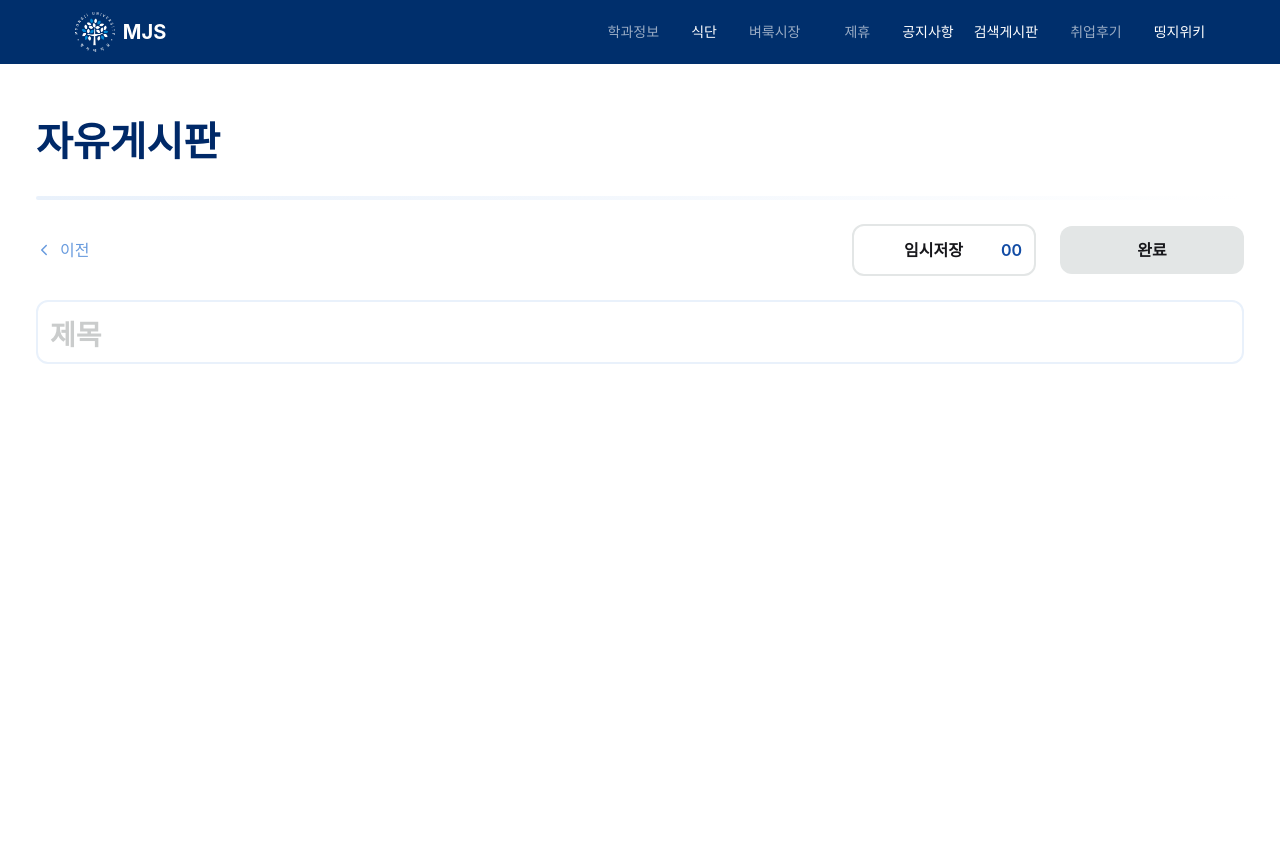
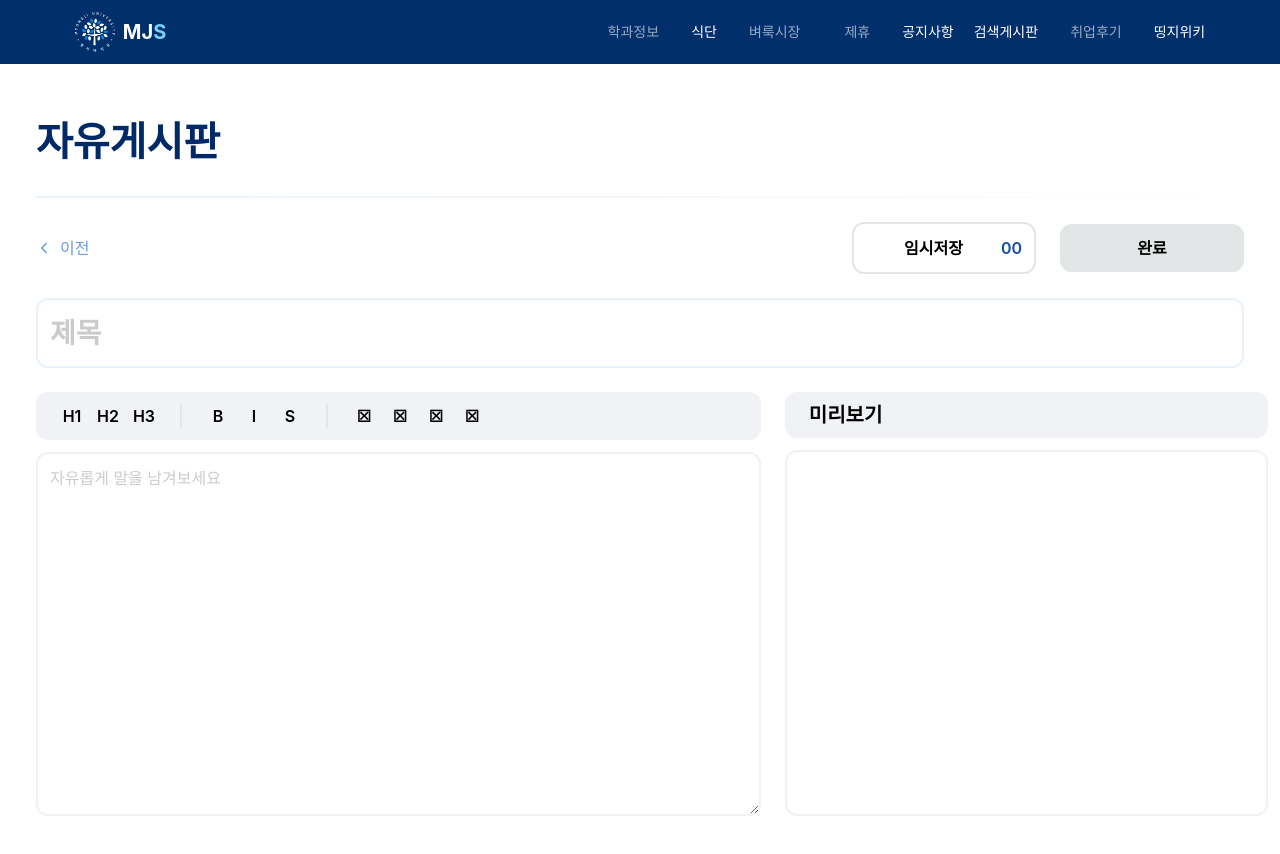
Before and after one commit to NOVA-MJU/MJS-FRONT, a React (Vite) app: page /board/write in a window 1280 px wide. Shown: the top 854 px of the page. Before the commit the page ends 800 px from the top, so only its background shows below. Built offline with nearby package versions, Linux system fonts and the light colour scheme; no server answers; a web font is replaced by a local one.

Commit message:
<Feat> 게시글 작성 페이지 추가

```diff
--- a/package.json
+++ b/package.json
@@ -19,6 +19,7 @@
     "react": "^19.1.0",
     "react-dom": "^19.1.0",
     "react-icons": "^5.5.0",
+    "react-markdown": "^10.1.0",
     "react-router-dom": "^7.6.2",
     "tailwindcss": "^4.1.10",
     "zustand": "^5.0.5"
--- a/src/pages/board/detail/index.tsx
+++ b/src/pages/board/detail/index.tsx
@@ -3,6 +3,8 @@ import { Typography } from '../../../components/atoms/Typography';
 import { useRef, useState } from 'react';
 import { useNavigate } from 'react-router-dom';
 import Comment from '../../../components/organisms/Comment';
+import Markdown from 'react-markdown';
+import '../markdown.css';
 
 export default function BoardDetail() {
   const navigate = useNavigate();
@@ -45,9 +47,12 @@ export default function BoardDetail() {
         </div>
       </div>
       <hr className='w-full h-[2px] bg-grey-05 rounded-full border-0' />
-      <div className='w-full px-29 py-3'>
-        <Typography variant='body03'>{post.content}</Typography>
+
+      <div className='markdown w-full px-29 py-3 break-all'>
+        <Markdown>{post.content}</Markdown>
+        {/* <Typography variant='body03'>{post.content}</Typography> */}
       </div>
+
       <div className='flex px-3'>
         <Typography variant='body02' className='text-mju-primary'>
           좋아요 ☒
@@ -99,8 +104,27 @@ const dummyPost = {
   viewCount: 123,
   commentCount: 2,
   likeCount: 45,
-  content:
-    '본문이 어쩌구 저쩌구 이러쿵 저러쿵 어쩌렴 저쩌렴 본문이 어쩌구 저쩌구 이러쿵 저러쿵 어쩌렴 저쩌렴 본문이 어쩌구 저쩌구 이러쿵 저러쿵 어쩌렴 저쩌렴 본문이 어쩌구 저쩌구 이러쿵 저러쿵 어쩌렴 저쩌렴 본문이 어쩌구 저쩌구 이러쿵 저러쿵 어쩌렴 저쩌렴 본문이 어쩌구 저쩌구 이러쿵 저러쿵 어쩌렴 저쩌렴 본문이 어쩌구 저쩌구 이러쿵 저러쿵 어쩌렴 저쩌렴 본문이 어쩌구 저쩌구 이러쿵 저러쿵 어쩌렴 저쩌렴 본문이 어쩌구 저쩌구 이러쿵 저러쿵 어쩌렴 저쩌렴 본문이 어쩌구 저쩌구 이러쿵 저러쿵 어쩌렴 저쩌렴 본문이 어쩌구 저쩌구 이러쿵 저러쿵 어쩌렴 저쩌렴 본문이 어쩌구 저쩌구 이러쿵 저러쿵 어쩌렴 저쩌렴 본문이 어쩌구 저쩌구 이러쿵 저러쿵 어쩌렴 저쩌렴 본문이 어쩌구 저쩌구 이러쿵 저러쿵 어쩌렴 저쩌렴 본문이 어쩌구 저쩌구 이러쿵 저러쿵 어쩌렴 저쩌렴 본문이 어쩌구 저쩌구 이러쿵 저러쿵 어쩌렴 저쩌렴 ',
+  content: `
+  # 다람쥐 헌 쳇바퀴에 타고파
+
+  ## 다람쥐 헌 쳇바퀴에 타고파
+
+  ### 다람쥐 헌 쳇바퀴에 타고파
+
+  다람쥐 헌 쳇바퀴에 타고파
+
+  **다람쥐 헌 쳇바퀴에 타고파**
+
+  # The Quick Brown Fox Jumps Over The Lazy Dog
+
+  ## The Quick Brown Fox Jumps Over The Lazy Dog
+
+  ### The Quick Brown Fox Jumps Over The Lazy Dog
+
+  The Quick Brown Fox Jumps Over The Lazy Dog
+
+  **The Quick Brown Fox Jumps Over The Lazy Dog**
+  `,
 };
 
 // 더미 댓글 데이터 예시
--- a/src/pages/board/index.tsx
+++ b/src/pages/board/index.tsx
@@ -40,8 +40,13 @@ export default function Board() {
       </div>
       <hr className='w-full h-[4px] bg-gradient-to-r from-blue-05 to-white rounded-full border-0' />
       <div className='flex justify-end'>
-        <button>
-          <Typography variant='body02'>글 남기기</Typography>
+        <button
+          className='gap-[10px] p-3 bg-blue-35 rounded-xl w-46 cursor-pointer'
+          onClick={() => navigate('write')}
+        >
+          <Typography variant='body02' className='text-white'>
+            글 남기기
+          </Typography>
         </button>
       </div>
       <div className='flex flex-col p-3 gap-3'>
--- /dev/null
+++ b/src/pages/board/markdown.css
@@ -0,0 +1,17 @@
+@import 'tailwindcss';
+
+.markdown h1 {
+  @apply font-bold text-[40px] leading-[150%];
+}
+.markdown h2 {
+  @apply font-bold text-[28px] leading-[150%];
+}
+.markdown h3 {
+  @apply font-bold text-[20px] leading-[150%];
+}
+.markdown strong {
+  @apply font-bold;
+}
+.markdown em {
+  @apply italic;
+}
--- a/src/pages/board/write/index.tsx
+++ b/src/pages/board/write/index.tsx
@@ -1,16 +1,81 @@
 import { IoIosArrowBack } from 'react-icons/io';
 import { Typography } from '../../../components/atoms/Typography';
+import IconButton from '../../../components/atoms/IconButton';
+import Markdown from 'react-markdown';
+import '../markdown.css';
+import { useRef, useState } from 'react';
+import { useNavigate } from 'react-router-dom';
 
 export default function BoardWrite() {
+  const navigate = useNavigate();
+  const [content, setContent] = useState('');
+  const textareaRef = useRef<HTMLTextAreaElement>(null);
+
+  function normalizeNewlines(input: string): string {
+    return input
+      .replace(/\r\n/g, '\n')
+      .replace(/\n/g, '\n\n')
+      .replace(/\n{3,}/g, '\n\n');
+  }
+
+  // heading 추가 function
+  const toggleHeading = (level: 1 | 2 | 3) => {
+    const ta = textareaRef.current;
+    if (!ta) return;
+
+    const { value, selectionStart: start, selectionEnd: end } = ta;
+    const lineStart = value.lastIndexOf('\n', start - 1) + 1;
+    const nextNL = value.indexOf('\n', start);
+    const lineEnd = nextNL < 0 ? value.length : nextNL;
+
+    const prefix = '#'.repeat(level) + ' ';
+    const line = value.slice(lineStart, lineEnd);
+    const added = line.startsWith(prefix);
+    const newLine = added ? line.slice(prefix.length) : prefix + line;
+
+    const newVal = value.slice(0, lineStart) + newLine + value.slice(lineEnd);
+    ta.value = newVal;
+    const pos = added ? start - prefix.length : start + prefix.length;
+    ta.setSelectionRange(pos, pos + (end - start));
+    ta.focus();
+    setContent(normalizeNewlines(newVal));
+  };
+
+  // bold 추가 function
+  const toggleBold = () => {
+    const ta = textareaRef.current;
+    if (!ta) return;
+
+    const { value, selectionStart: start, selectionEnd: end } = ta;
+    let newText: string, selStart: number, selEnd: number;
+
+    if (start !== end) {
+      const sel = value.slice(start, end);
+      newText = value.slice(0, start) + `**${sel}**` + value.slice(end);
+      selStart = start;
+      selEnd = start + sel.length + 4;
+    } else {
+      newText = value.slice(0, start) + `****` + value.slice(end);
+      selStart = selEnd = start + 2;
+    }
+
+    ta.value = newText;
+    setContent(normalizeNewlines(newText));
+    setTimeout(() => {
+      ta.focus();
+      ta.setSelectionRange(selStart, selEnd);
+    }, 0);
+  };
+
   return (
-    <div className='w-full h-full px-9 py-12 gap-6 flex flex-col'>
+    <div className='w-full h-screen px-9 py-12 gap-6 flex flex-col'>
       <Typography variant='heading01' className='text-mju-primary'>
         자유게시판
       </Typography>
       <hr className='w-full h-[4px] bg-gradient-to-r from-blue-05 to-white rounded-full border-0' />
 
       <div className='w-full flex justify-between'>
-        <div className='flex items-center cursor-pointer gap-2'>
+        <div className='flex items-center cursor-pointer gap-2' onClick={() => navigate(-1)}>
           <IoIosArrowBack className='text-[16px] text-blue-10' />
           <Typography variant='body03' className='text-blue-10'>
             이전
@@ -34,11 +99,93 @@ export default function BoardWrite() {
           </button>
         </div>
       </div>
-      <div className='w-full h-16 p-3 border-2  gap-3 rounded-xl border-blue-05'>
-        <input
-          className='w-full placeholder-grey-20 font-bold leading-[150%] text-[28px] focus:outline-none'
-          placeholder='제목'
-        />
+
+      <input
+        className='p-3 placeholder-grey-20 font-bold text-[28px] border-2 border-blue-05 rounded-xl focus:bg-blue-05 focus:outline-none'
+        placeholder='제목'
+      />
+
+      <div className='h-full flex gap-6'>
+        <div className='basis-3/5 flex-shrink-0 flex flex-col gap-3'>
+          <div className='flex gap-6 px-6 py-3 bg-grey-05 rounded-xl'>
+            <div className='flex gap-3'>
+              <IconButton onClick={() => toggleHeading(1)}>
+                <Typography variant='body02' className='text-black'>
+                  H1
+                </Typography>
+              </IconButton>
+              <IconButton onClick={() => toggleHeading(2)}>
+                <Typography variant='body02' className='text-black'>
+                  H2
+                </Typography>
+              </IconButton>
+              <IconButton onClick={() => toggleHeading(3)}>
+                <Typography variant='body02' className='text-black'>
+                  H3
+                </Typography>
+              </IconButton>
+            </div>
+            <hr className='w-0 h-6 border-1 border-grey-10' />
+            <div className='flex gap-3'>
+              <IconButton onClick={() => toggleBold()}>
+                <Typography variant='body02' className='text-black'>
+                  B
+                </Typography>
+              </IconButton>
+              <IconButton>
+                <Typography variant='body02' className='text-black'>
+                  I
+                </Typography>
+              </IconButton>
+              <IconButton>
+                <Typography variant='body02' className='text-black'>
+                  S
+                </Typography>
+              </IconButton>
+            </div>
+            <hr className='w-0 h-6 border-1 border-grey-10' />
+            <div className='flex gap-3'>
+              <IconButton>
+                <Typography variant='body02' className='text-black'>
+                  ☒
+                </Typography>
+              </IconButton>
+              <IconButton>
+                <Typography variant='body02' className='text-black'>
+                  ☒
+                </Typography>
+              </IconButton>
+              <IconButton>
+                <Typography variant='body02' className='text-black'>
+                  ☒
+                </Typography>
+              </IconButton>
+              <IconButton>
+                <Typography variant='body02' className='text-black'>
+                  ☒
+                </Typography>
+              </IconButton>
+            </div>
+          </div>
+
+          <textarea
+            className='h-full p-3 placeholder-grey-20 text-[16px] leading-[150%] border-2 border-grey-05 rounded-xl focus:bg-blue-05 focus:outline-none focus:border-blue-05'
+            placeholder='자유롭게 말을 남겨보세요'
+            ref={textareaRef}
+            onChange={(e) => setContent(normalizeNewlines(e.target.value))}
+          />
+        </div>
+
+        <div className='basis-2/5 flex-shrink-0 flex flex-col gap-3'>
+          <div className='flex gap-6 px-6 py-2 bg-grey-05 rounded-xl'>
+            <Typography variant='title02' className='text-black'>
+              미리보기
+            </Typography>
+          </div>
+          <div className='markdown h-full p-3 border-2 border-grey-05 rounded-xl break-all'>
+            <Markdown>{content}</Markdown>
+          </div>
+        </div>
       </div>
     </div>
   );
```
Also changed, not shown: 1 other file (tests, documents, lock files or other folders).
